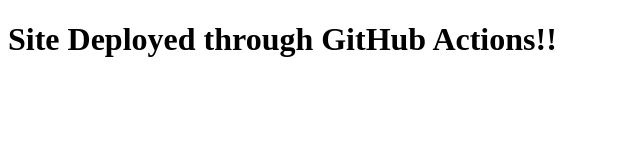
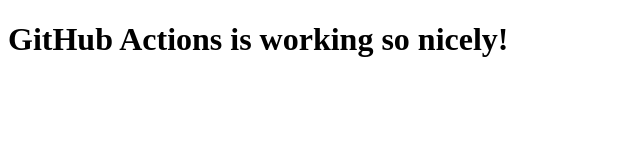
Before and after one commit to CloudViking/azure-staticsite-cdn, a plain HTML site: page site-contents/index.html in a window 1280 px wide. Shown: the whole page, without its empty margins (0-640 px from the left). Drawn offline with Linux system fonts and the light colour scheme.

```diff
--- a/site-contents/index.html
+++ b/site-contents/index.html
@@ -1,6 +1,6 @@
 <!DOCTYPE html>
 <html>
   <body>
-    <h1>Site Deployed through GitHub Actions!!</h1>
+    <h1>GitHub Actions is working so nicely!</h1>
   </body>
 </html>
```
